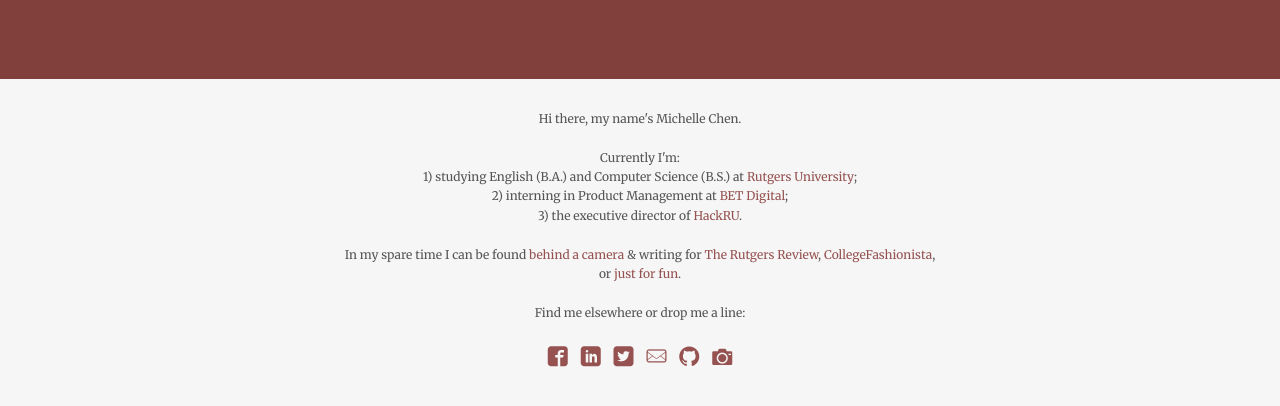
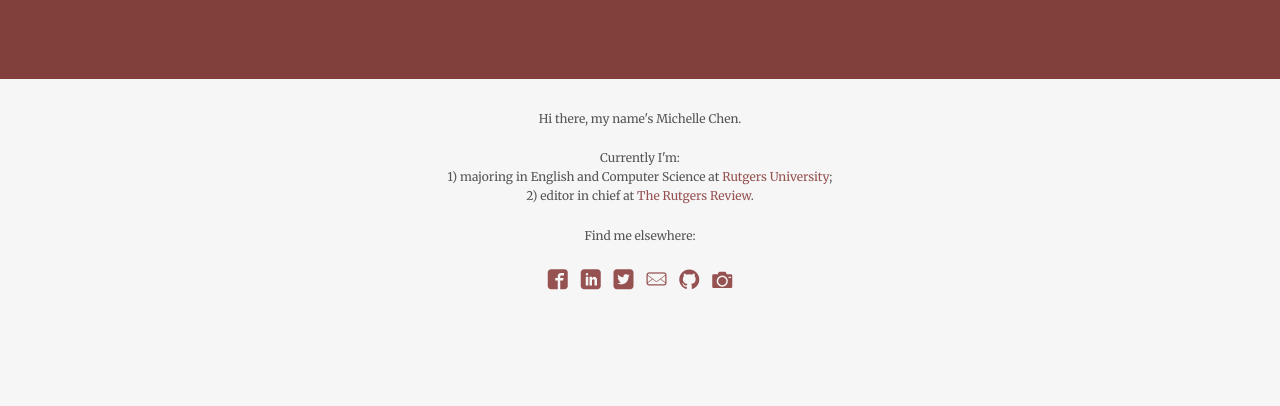
Before and after one commit to astrielle/michipster.github.io, a plain HTML site: page index.html in a window 1280 px wide. Shown: the part 240-646 px from the top of the page. Drawn offline with nearby package versions, Linux system fonts and the light colour scheme.

Commit message:
info update

```diff
--- a/index.html
+++ b/index.html
@@ -28,12 +28,10 @@
       <div class="small-8 small-centered columns">
         <p>Hi there, my name's Michelle Chen.</p>
         <p>Currently I'm:<br>
-        1) studying English (B.A.) and Computer Science (B.S.) at <a href="http://rutgers.edu" target="_blank">Rutgers University</a>;<br>
-        2) interning in Product Management at <a href="http://bet.com" target="_blank">BET Digital</a>;<br>
-        3) the executive director of <a href="http://hackru.org" target="_blank">HackRU</a>.</p>
-        <p>In my spare time I can be found <a href="http://ellechen.com" target="_blank">behind a camera</a> & writing for <a href="http://issuu.com/rutgersreview" target="_blank">The Rutgers Review</a>, <a href="http://collegefashionista.com/author/michellechen" target="_blank">CollegeFashionista</a>, or <a href="https://medium.com/@ellechen" target="_blank">just for fun</a>.</p>
+        1) majoring in English and Computer Science at <a href="http://rutgers.edu" target="_blank">Rutgers University</a>;<br>
+        2) editor in chief at <a href="http://therutgersreview.com" target="_blank">The Rutgers Review</a>.
 
-        <p>Find me elsewhere or drop me a line:</p>
+        <p>Find me elsewhere:</p>
           <p>
           <a href="http://facebook.com/iammichellechen" target="_blank"><span data-icon="&#xea8d;" class="icon" id="fb"></span></a>
           <a href="http://linkedin.com/in/ellechen" target="_blank"><span data-icon="&#xeac8;" class="icon" id="linkedin"></span></a>
```
